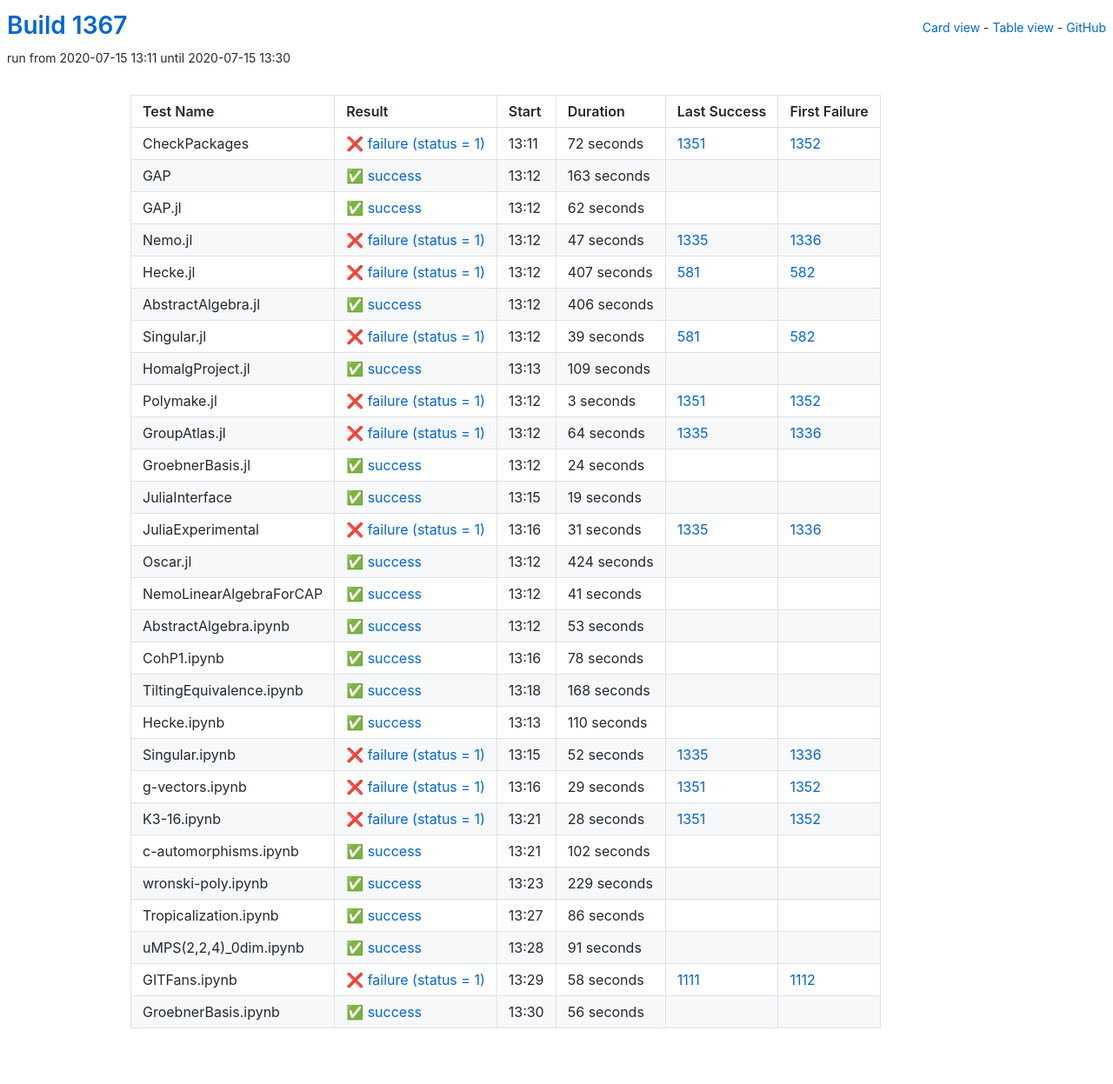
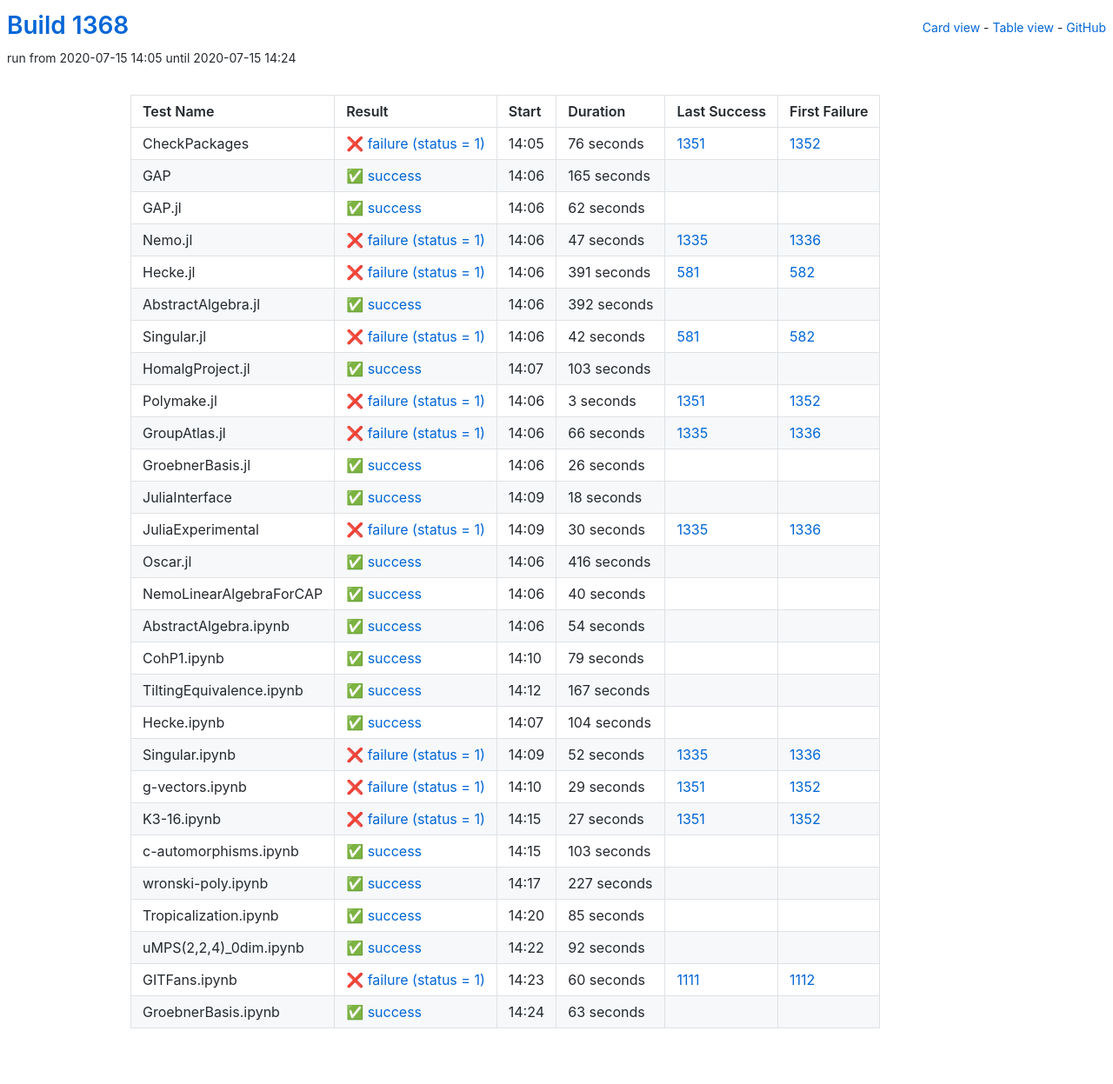
Before and after one commit to oscar-system/oscar-ci-status-1.4, a Jekyll site: the page built from table.html, in a window 1280 px wide. Shown: the whole page at 87% size. Built offline with Jekyll 4.4.1, drawn with Linux system fonts in a browser that asks for light colours.

Commit message:
Build #1368

```diff
--- a/_data/ci.yml
+++ b/_data/ci.yml
@@ -1,6 +1,6 @@
 ---
-build: 1367
-build_url: https://oscarci.mathematik.uni-kl.de/job/oscar-julia-1.4/1367/
+build: 1368
+build_url: https://oscarci.mathematik.uni-kl.de/job/oscar-julia-1.4/1368/
 job: oscar-julia-1.4
 organization: oscar-system
 repo: oscar-ci-status-1.4
@@ -8,32 +8,32 @@ repourl: https://github.com/oscar-system/oscar-ci-status-1.4
 tests:
 - name: CheckPackages
   id: checkpackages
-  log: https://oscarci.mathematik.uni-kl.de/job/oscar-julia-1.4/1367/artifact/logs/build-1367/CheckPackages.log
-  start: 2020-07-15 13:11
+  log: https://oscarci.mathematik.uni-kl.de/job/oscar-julia-1.4/1368/artifact/logs/build-1368/CheckPackages.log
+  start: 2020-07-15 14:05
   success: false
   exitcode: 1
   status: failure
-  duration: 72
+  duration: 76
   last_success: 1351
   last_success_url: https://oscarci.mathematik.uni-kl.de/job/oscar-julia-1.4/1351/
   first_failure: 1352
   first_failure_url: https://oscarci.mathematik.uni-kl.de/job/oscar-julia-1.4/1352/
 - name: GAP
   id: gap
-  log: https://oscarci.mathematik.uni-kl.de/job/oscar-julia-1.4/1367/artifact/logs/build-1367/GAP.log
-  start: 2020-07-15 13:12
+  log: https://oscarci.mathematik.uni-kl.de/job/oscar-julia-1.4/1368/artifact/logs/build-1368/GAP.log
+  start: 2020-07-15 14:06
   success: true
   exitcode: 0
   status: success
-  duration: 163
+  duration: 165
   last_success: false
   last_success_url:
   first_failure: false
   first_failure_url:
 - name: GAP.jl
   id: gap-jl
-  log: https://oscarci.mathematik.uni-kl.de/job/oscar-julia-1.4/1367/artifact/logs/build-1367/GAP.jl.log
-  start: 2020-07-15 13:12
+  log: https://oscarci.mathematik.uni-kl.de/job/oscar-julia-1.4/1368/artifact/logs/build-1368/GAP.jl.log
+  start: 2020-07-15 14:06
   success: true
   exitcode: 0
   status: success
@@ -44,8 +44,8 @@ tests:
   first_failure_url:
 - name: Nemo.jl
   id: nemo-jl
-  log: https://oscarci.mathematik.uni-kl.de/job/oscar-julia-1.4/1367/artifact/logs/build-1367/Nemo.jl.log
-  start: 2020-07-15 13:12
+  log: https://oscarci.mathematik.uni-kl.de/job/oscar-julia-1.4/1368/artifact/logs/build-1368/Nemo.jl.log
+  start: 2020-07-15 14:06
   success: false
   exitcode: 1
   status: failure
@@ -56,56 +56,56 @@ tests:
   first_failure_url: https://oscarci.mathematik.uni-kl.de/job/oscar-julia-1.4/1336/
 - name: Hecke.jl
   id: hecke-jl
-  log: https://oscarci.mathematik.uni-kl.de/job/oscar-julia-1.4/1367/artifact/logs/build-1367/Hecke.jl.log
-  start: 2020-07-15 13:12
+  log: https://oscarci.mathematik.uni-kl.de/job/oscar-julia-1.4/1368/artifact/logs/build-1368/Hecke.jl.log
+  start: 2020-07-15 14:06
   success: false
   exitcode: 1
   status: failure
-  duration: 407
+  duration: 391
   last_success: 581
   last_success_url: https://oscarci.mathematik.uni-kl.de/job/oscar-julia-1.4/581/
   first_failure: 582
   first_failure_url: https://oscarci.mathematik.uni-kl.de/job/oscar-julia-1.4/582/
 - name: AbstractAlgebra.jl
   id: abstractalgebra-jl
-  log: https://oscarci.mathematik.uni-kl.de/job/oscar-julia-1.4/1367/artifact/logs/build-1367/AbstractAlgebra.jl.log
-  start: 2020-07-15 13:12
+  log: https://oscarci.mathematik.uni-kl.de/job/oscar-julia-1.4/1368/artifact/logs/build-1368/AbstractAlgebra.jl.log
+  start: 2020-07-15 14:06
   success: true
   exitcode: 0
   status: success
-  duration: 406
+  duration: 392
   last_success: false
   last_success_url:
   first_failure: false
   first_failure_url:
 - name: Singular.jl
   id: singular-jl
-  log: https://oscarci.mathematik.uni-kl.de/job/oscar-julia-1.4/1367/artifact/logs/build-1367/Singular.jl.log
-  start: 2020-07-15 13:12
+  log: https://oscarci.mathematik.uni-kl.de/job/oscar-julia-1.4/1368/artifact/logs/build-1368/Singular.jl.log
+  start: 2020-07-15 14:06
   success: false
   exitcode: 1
   status: failure
-  duration: 39
+  duration: 42
   last_success: 581
   last_success_url: https://oscarci.mathematik.uni-kl.de/job/oscar-julia-1.4/581/
   first_failure: 582
   first_failure_url: https://oscarci.mathematik.uni-kl.de/job/oscar-julia-1.4/582/
 - name: HomalgProject.jl
   id: homalgproject-jl
-  log: https://oscarci.mathematik.uni-kl.de/job/oscar-julia-1.4/1367/artifact/logs/build-1367/HomalgProject.jl.log
-  start: 2020-07-15 13:13
+  log: https://oscarci.mathematik.uni-kl.de/job/oscar-julia-1.4/1368/artifact/logs/build-1368/HomalgProject.jl.log
+  start: 2020-07-15 14:07
   success: true
   exitcode: 0
   status: success
-  duration: 109
+  duration: 103
   last_success: false
   last_success_url:
   first_failure: false
   first_failure_url:
 - name: Polymake.jl
   id: polymake-jl
-  log: https://oscarci.mathematik.uni-kl.de/job/oscar-julia-1.4/1367/artifact/logs/build-1367/Polymake.jl.log
-  start: 2020-07-15 13:12
+  log: https://oscarci.mathematik.uni-kl.de/job/oscar-julia-1.4/1368/artifact/logs/build-1368/Polymake.jl.log
+  start: 2020-07-15 14:06
   success: false
   exitcode: 1
   status: failure
@@ -116,128 +116,128 @@ tests:
   first_failure_url: https://oscarci.mathematik.uni-kl.de/job/oscar-julia-1.4/1352/
 - name: GroupAtlas.jl
   id: groupatlas-jl
-  log: https://oscarci.mathematik.uni-kl.de/job/oscar-julia-1.4/1367/artifact/logs/build-1367/GroupAtlas.jl.log
-  start: 2020-07-15 13:12
+  log: https://oscarci.mathematik.uni-kl.de/job/oscar-julia-1.4/1368/artifact/logs/build-1368/GroupAtlas.jl.log
+  start: 2020-07-15 14:06
   success: false
   exitcode: 1
   status: failure
-  duration: 64
+  duration: 66
   last_success: 1335
   last_success_url: https://oscarci.mathematik.uni-kl.de/job/oscar-julia-1.4/1335/
   first_failure: 1336
   first_failure_url: https://oscarci.mathematik.uni-kl.de/job/oscar-julia-1.4/1336/
 - name: GroebnerBasis.jl
   id: groebnerbasis-jl
-  log: https://oscarci.mathematik.uni-kl.de/job/oscar-julia-1.4/1367/artifact/logs/build-1367/GroebnerBasis.jl.log
-  start: 2020-07-15 13:12
+  log: https://oscarci.mathematik.uni-kl.de/job/oscar-julia-1.4/1368/artifact/logs/build-1368/GroebnerBasis.jl.log
+  start: 2020-07-15 14:06
   success: true
   exitcode: 0
   status: success
-  duration: 24
+  duration: 26
   last_success: false
   last_success_url:
   first_failure: false
   first_failure_url:
 - name: JuliaInterface
   id: juliainterface
-  log: https://oscarci.mathematik.uni-kl.de/job/oscar-julia-1.4/1367/artifact/logs/build-1367/JuliaInterface.log
-  start: 2020-07-15 13:15
+  log: https://oscarci.mathematik.uni-kl.de/job/oscar-julia-1.4/1368/artifact/logs/build-1368/JuliaInterface.log
+  start: 2020-07-15 14:09
   success: true
   exitcode: 0
   status: success
-  duration: 19
+  duration: 18
   last_success: false
   last_success_url:
   first_failure: false
   first_failure_url:
 - name: JuliaExperimental
   id: juliaexperimental
-  log: https://oscarci.mathematik.uni-kl.de/job/oscar-julia-1.4/1367/artifact/logs/build-1367/JuliaExperimental.log
-  start: 2020-07-15 13:16
+  log: https://oscarci.mathematik.uni-kl.de/job/oscar-julia-1.4/1368/artifact/logs/build-1368/JuliaExperimental.log
+  start: 2020-07-15 14:09
   success: false
   exitcode: 1
   status: failure
-  duration: 31
+  duration: 30
   last_success: 1335
   last_success_url: https://oscarci.mathematik.uni-kl.de/job/oscar-julia-1.4/1335/
   first_failure: 1336
   first_failure_url: https://oscarci.mathematik.uni-kl.de/job/oscar-julia-1.4/1336/
 - name: Oscar.jl
   id: oscar-jl
-  log: https://oscarci.mathematik.uni-kl.de/job/oscar-julia-1.4/1367/artifact/logs/build-1367/Oscar.jl.log
-  start: 2020-07-15 13:12
+  log: https://oscarci.mathematik.uni-kl.de/job/oscar-julia-1.4/1368/artifact/logs/build-1368/Oscar.jl.log
+  start: 2020-07-15 14:06
   success: true
   exitcode: 0
   status: success
-  duration: 424
+  duration: 416
   last_success: false
   last_success_url:
   first_failure: false
   first_failure_url:
 - name: NemoLinearAlgebraForCAP
   id: nemolinearalgebraforcap
-  log: https://oscarci.mathematik.uni-kl.de/job/oscar-julia-1.4/1367/artifact/logs/build-1367/NemoLinearAlgebraForCAP.log
-  start: 2020-07-15 13:12
+  log: https://oscarci.mathematik.uni-kl.de/job/oscar-julia-1.4/1368/artifact/logs/build-1368/NemoLinearAlgebraForCAP.log
+  start: 2020-07-15 14:06
   success: true
   exitcode: 0
   status: success
-  duration: 41
+  duration: 40
   last_success: false
   last_success_url:
   first_failure: false
   first_failure_url:
 - name: AbstractAlgebra.ipynb
   id: abstractalgebra-ipynb
-  log: https://oscarci.mathematik.uni-kl.de/job/oscar-julia-1.4/1367/artifact/logs/build-1367/AbstractAlgebra.ipynb.log
-  start: 2020-07-15 13:12
+  log: https://oscarci.mathematik.uni-kl.de/job/oscar-julia-1.4/1368/artifact/logs/build-1368/AbstractAlgebra.ipynb.log
+  start: 2020-07-15 14:06
   success: true
   exitcode: 0
   status: success
-  duration: 53
+  duration: 54
   last_success: false
   last_success_url:
   first_failure: false
   first_failure_url:
 - name: CohP1.ipynb
   id: cohp1-ipynb
-  log: https://oscarci.mathematik.uni-kl.de/job/oscar-julia-1.4/1367/artifact/logs/build-1367/CohP1.ipynb.log
-  start: 2020-07-15 13:16
+  log: https://oscarci.mathematik.uni-kl.de/job/oscar-julia-1.4/1368/artifact/logs/build-1368/CohP1.ipynb.log
+  start: 2020-07-15 14:10
   success: true
   exitcode: 0
   status: success
-  duration: 78
+  duration: 79
   last_success: false
   last_success_url:
   first_failure: false
   first_failure_url:
 - name: TiltingEquivalence.ipynb
   id: tiltingequivalence-ipynb
-  log: https://oscarci.mathematik.uni-kl.de/job/oscar-julia-1.4/1367/artifact/logs/build-1367/TiltingEquivalence.ipynb.log
-  start: 2020-07-15 13:18
+  log: https://oscarci.mathematik.uni-kl.de/job/oscar-julia-1.4/1368/artifact/logs/build-1368/TiltingEquivalence.ipynb.log
+  start: 2020-07-15 14:12
   success: true
   exitcode: 0
   status: success
-  duration: 168
+  duration: 167
   last_success: false
   last_success_url:
   first_failure: false
   first_failure_url:
 - name: Hecke.ipynb
   id: hecke-ipynb
-  log: https://oscarci.mathematik.uni-kl.de/job/oscar-julia-1.4/1367/artifact/logs/build-1367/Hecke.ipynb.log
-  start: 2020-07-15 13:13
+  log: https://oscarci.mathematik.uni-kl.de/job/oscar-julia-1.4/1368/artifact/logs/build-1368/Hecke.ipynb.log
+  start: 2020-07-15 14:07
   success: true
   exitcode: 0
   status: success
-  duration: 110
+  duration: 104
   last_success: false
   last_success_url:
   first_failure: false
   first_failure_url:
 - name: Singular.ipynb
   id: singular-ipynb
-  log: https://oscarci.mathematik.uni-kl.de/job/oscar-julia-1.4/1367/artifact/logs/build-1367/Singular.ipynb.log
-  start: 2020-07-15 13:15
+  log: https://oscarci.mathematik.uni-kl.de/job/oscar-julia-1.4/1368/artifact/logs/build-1368/Singular.ipynb.log
+  start: 2020-07-15 14:09
   success: false
   exitcode: 1
   status: failure
@@ -248,8 +248,8 @@ tests:
   first_failure_url: https://oscarci.mathematik.uni-kl.de/job/oscar-julia-1.4/1336/
 - name: g-vectors.ipynb
   id: g-vectors-ipynb
-  log: https://oscarci.mathematik.uni-kl.de/job/oscar-julia-1.4/1367/artifact/logs/build-1367/g-vectors.ipynb.log
-  start: 2020-07-15 13:16
+  log: https://oscarci.mathematik.uni-kl.de/job/oscar-julia-1.4/1368/artifact/logs/build-1368/g-vectors.ipynb.log
+  start: 2020-07-15 14:10
   success: false
   exitcode: 1
   status: failure
@@ -260,84 +260,84 @@ tests:
   first_failure_url: https://oscarci.mathematik.uni-kl.de/job/oscar-julia-1.4/1352/
 - name: K3-16.ipynb
   id: k3-16-ipynb
-  log: https://oscarci.mathematik.uni-kl.de/job/oscar-julia-1.4/1367/artifact/logs/build-1367/K3-16.ipynb.log
-  start: 2020-07-15 13:21
+  log: https://oscarci.mathematik.uni-kl.de/job/oscar-julia-1.4/1368/artifact/logs/build-1368/K3-16.ipynb.log
+  start: 2020-07-15 14:15
   success: false
   exitcode: 1
   status: failure
-  duration: 28
+  duration: 27
   last_success: 1351
   last_success_url: https://oscarci.mathematik.uni-kl.de/job/oscar-julia-1.4/1351/
   first_failure: 1352
   first_failure_url: https://oscarci.mathematik.uni-kl.de/job/oscar-julia-1.4/1352/
 - name: c-automorphisms.ipynb
   id: c-automorphisms-ipynb
-  log: https://oscarci.mathematik.uni-kl.de/job/oscar-julia-1.4/1367/artifact/logs/build-1367/c-automorphisms.ipynb.log
-  start: 2020-07-15 13:21
+  log: https://oscarci.mathematik.uni-kl.de/job/oscar-julia-1.4/1368/artifact/logs/build-1368/c-automorphisms.ipynb.log
+  start: 2020-07-15 14:15
   success: true
   exitcode: 0
   status: success
-  duration: 102
+  duration: 103
   last_success: false
   last_success_url:
   first_failure: false
   first_failure_url:
 - name: wronski-poly.ipynb
   id: wronski-poly-ipynb
-  log: https://oscarci.mathematik.uni-kl.de/job/oscar-julia-1.4/1367/artifact/logs/build-1367/wronski-poly.ipynb.log
-  start: 2020-07-15 13:23
+  log: https://oscarci.mathematik.uni-kl.de/job/oscar-julia-1.4/1368/artifact/logs/build-1368/wronski-poly.ipynb.log
+  start: 2020-07-15 14:17
   success: true
   exitcode: 0
   status: success
-  duration: 229
+  duration: 227
   last_success: false
   last_success_url:
   first_failure: false
   first_failure_url:
 - name: Tropicalization.ipynb
   id: tropicalization-ipynb
-  log: https://oscarci.mathematik.uni-kl.de/job/oscar-julia-1.4/1367/artifact/logs/build-1367/Tropicalization.ipynb.log
-  start: 2020-07-15 13:27
+  log: https://oscarci.mathematik.uni-kl.de/job/oscar-julia-1.4/1368/artifact/logs/build-1368/Tropicalization.ipynb.log
+  start: 2020-07-15 14:20
   success: true
   exitcode: 0
   status: success
-  duration: 86
+  duration: 85
   last_success: false
   last_success_url:
   first_failure: false
   first_failure_url:
 - name: uMPS(2,2,4)_0dim.ipynb
   id: umps-2-2-4-0dim-ipynb
-  log: https://oscarci.mathematik.uni-kl.de/job/oscar-julia-1.4/1367/artifact/logs/build-1367/uMPS-2-2-4-_0dim.ipynb.log
-  start: 2020-07-15 13:28
+  log: https://oscarci.mathematik.uni-kl.de/job/oscar-julia-1.4/1368/artifact/logs/build-1368/uMPS-2-2-4-_0dim.ipynb.log
+  start: 2020-07-15 14:22
   success: true
   exitcode: 0
   status: success
-  duration: 91
+  duration: 92
   last_success: false
   last_success_url:
   first_failure: false
   first_failure_url:
 - name: GITFans.ipynb
   id: gitfans-ipynb
-  log: https://oscarci.mathematik.uni-kl.de/job/oscar-julia-1.4/1367/artifact/logs/build-1367/GITFans.ipynb.log
-  start: 2020-07-15 13:29
+  log: https://oscarci.mathematik.uni-kl.de/job/oscar-julia-1.4/1368/artifact/logs/build-1368/GITFans.ipynb.log
+  start: 2020-07-15 14:23
   success: false
   exitcode: 1
   status: failure
-  duration: 58
+  duration: 60
   last_success: 1111
   last_success_url: https://oscarci.mathematik.uni-kl.de/job/oscar-julia-1.4/1111/
   first_failure: 1112
   first_failure_url: https://oscarci.mathematik.uni-kl.de/job/oscar-julia-1.4/1112/
 - name: GroebnerBasis.ipynb
   id: groebnerbasis-ipynb
-  log: https://oscarci.mathematik.uni-kl.de/job/oscar-julia-1.4/1367/artifact/logs/build-1367/GroebnerBasis.ipynb.log
-  start: 2020-07-15 13:30
+  log: https://oscarci.mathematik.uni-kl.de/job/oscar-julia-1.4/1368/artifact/logs/build-1368/GroebnerBasis.ipynb.log
+  start: 2020-07-15 14:24
   success: true
   exitcode: 0
   status: success
-  duration: 56
+  duration: 63
   last_success: false
   last_success_url:
   first_failure: false
```
Also changed, not shown: README.md.
